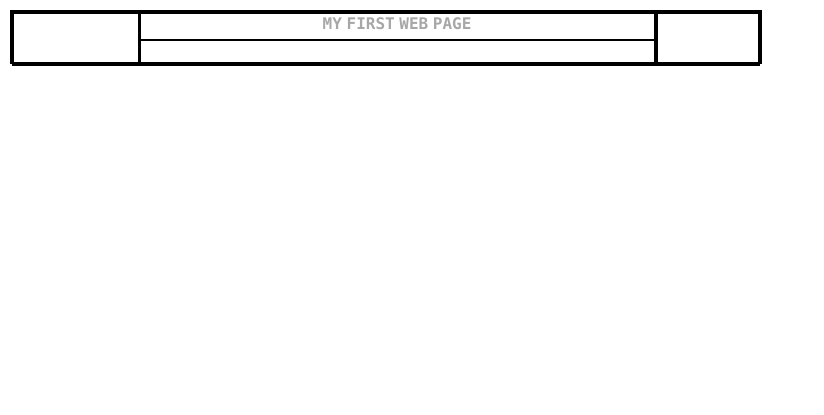
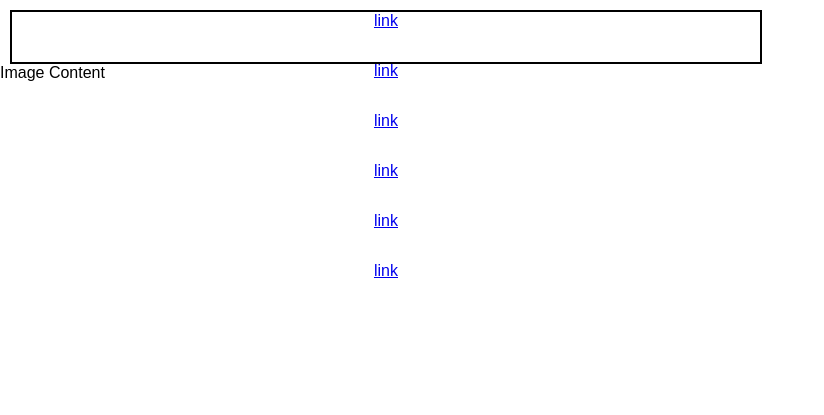
Before and after one commit to ashraf8397/ashraf, a plain HTML site: page bigfile.html in a window 1280 px wide. Shown: the whole page, without its empty margins (0-824 px from the left). Drawn offline with nearby package versions, Linux system fonts and the light colour scheme; files that its build step writes are made by us from their sources.

Commit message:
update bigfile.html

```diff
--- a/bigfile.html
+++ b/bigfile.html
@@ -3,22 +3,24 @@
 <head>
 <meta charset="utf-8">
 <title></title>
-<script src=""></script>
-<link rel="stylesheet" href="css/style.css"/>
+<script src="jquery.js"></script>
+<script src="script.js"></script>
+<link rel="stylesheet" href="style.css"/>
 </head>
 <body>
-  <div class="wrapper">
+	<div class="wrapper">
 		<div class="page">
 			<div class="header">
-				<div class="header-first"></div>
-				<div class="header-last"></div>
-				<div class="header-top"><span>My First Web Page</span></div>
-				<div class="header-bottom"></div>
-
+				<div class="face"><a href="#">link</a></div>
+				<div class="face"><a href="#">link</a></div>
+				<div class="face"><a href="#">link</a></div>
+				<div class="face"><a href="#">link</a></div>
+				<div class="face"><a href="#">link</a></div>
+				<div class="face"><a href="#">link</a></div>
+				<div class="face hidden"><a href="#"></a></div>
+				<div class="face hidden"><a href="#"></a></div>
 			</div>
-			<div class="content">
-
-			</div>
+			<div class="image">Image Content</div>
 		</div>
 	</div>
 </body>
```
